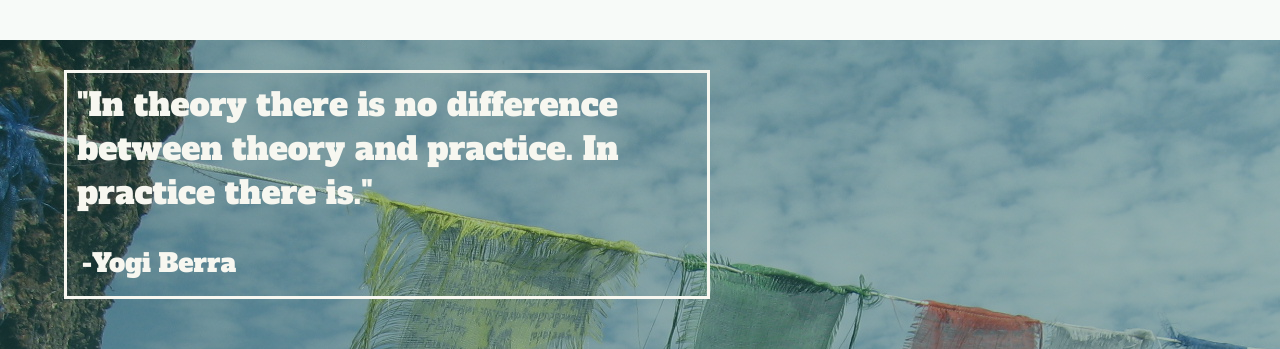
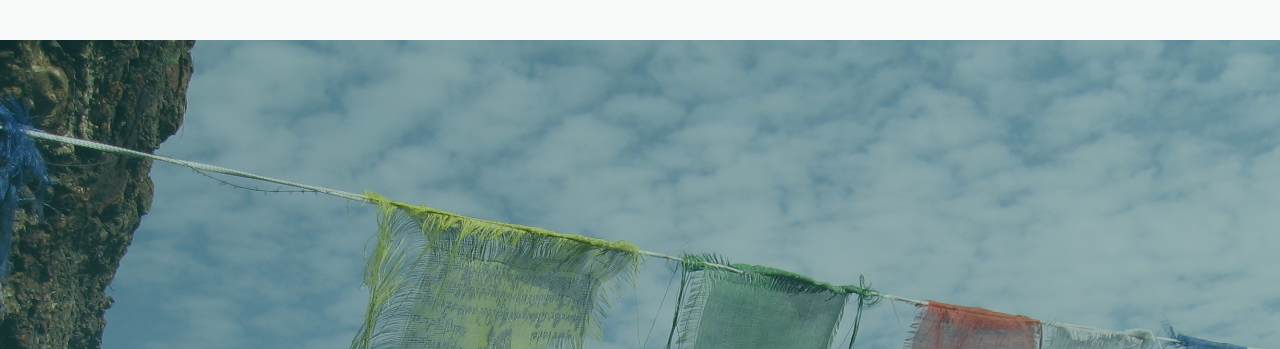
Before and after one commit to emilyjennings/elyse-portfolio, a React (Create React App) app: page / in a window 1280 px wide. Shown: the part 763-1112 px from the top of the page. Built offline with nearby package versions, Linux system fonts and the light colour scheme.

Commit message:
took out quote box

```diff
--- a/src/containers/Footer.js
+++ b/src/containers/Footer.js
@@ -45,10 +45,6 @@ componentDidMount = () => {
 render() {
   return (
     <div className="footer-img">
-      <div className="quote-box">
-        <div className="quote"></div>
-        <div className="author"></div>
-      </div>
       <div className="emily"><a href="https://www.this-is-emily.com">Designed and Created by Emily</a></div>
       <button className="top">
         <FontAwesomeIcon icon={['fas', 'chevron-up']} />
```
